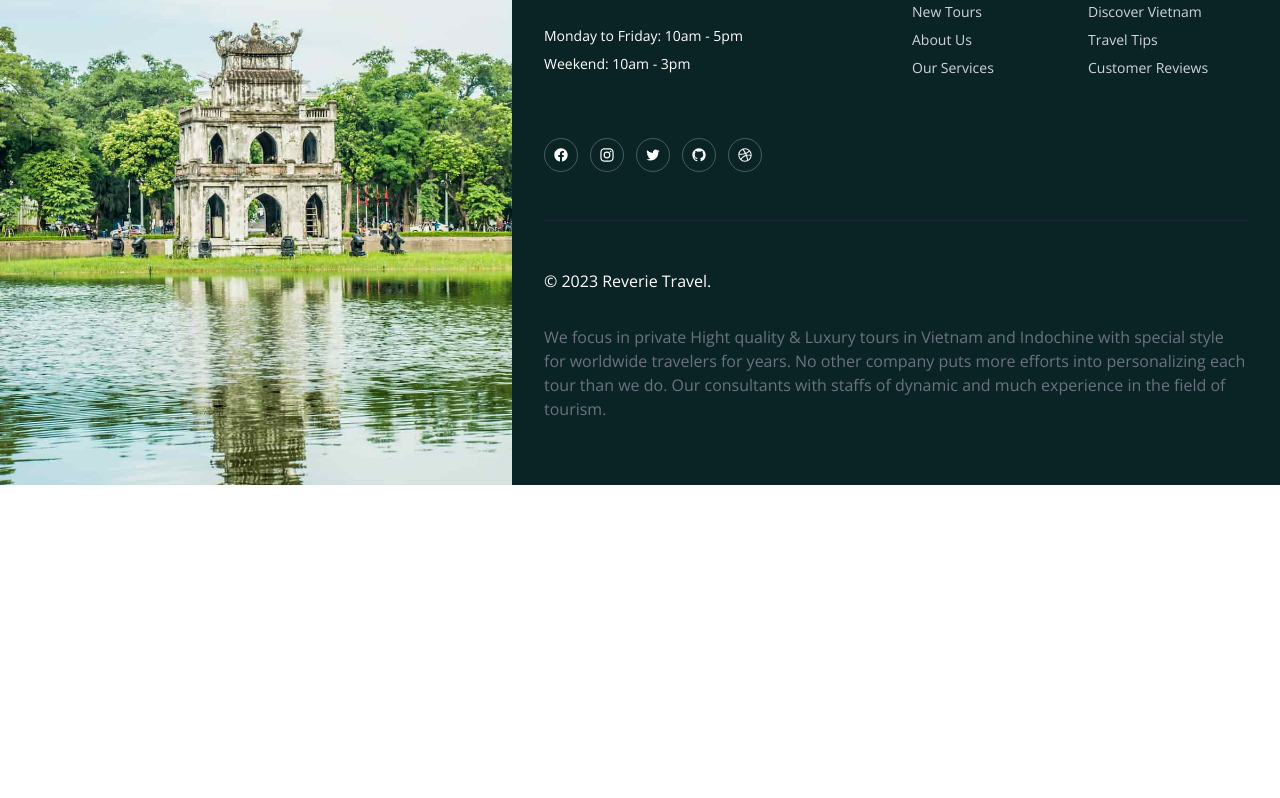
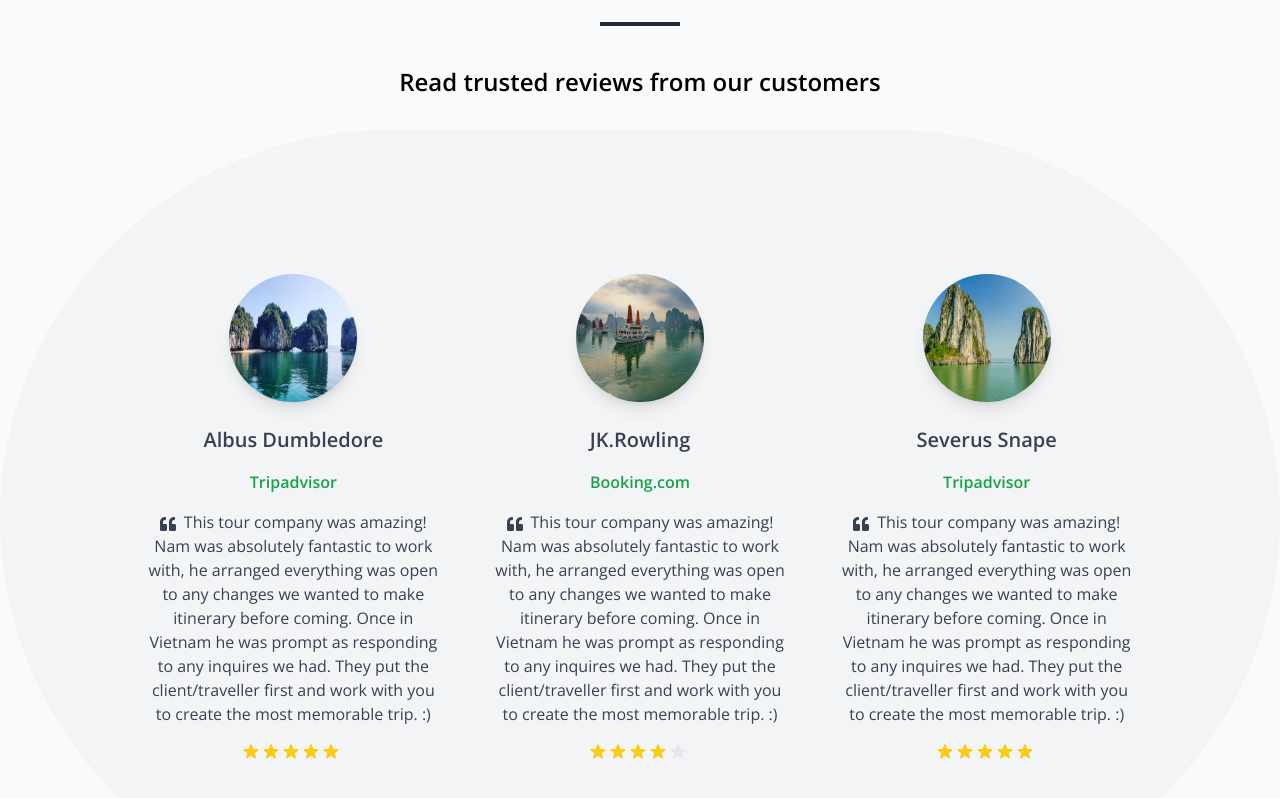
Before and after one commit to techEdge3030/vietnam-travel, a React (Vite) app: page / in a window 1280 px wide. Shown: the part 7482-8280 px from the top of the page. Before the commit the page ends 7967 px from the top, so only its background shows below. Built offline with nearby package versions, Linux system fonts and the light colour scheme; a web font is replaced by a local one.

Commit message:
add Reviews section to HomePage

```diff
--- /dev/null
+++ b/src/components/Review.jsx
@@ -0,0 +1,42 @@
+import React from 'react';
+import Stars from './Stars';
+
+const Review = ({ review }) => {
+  const { imageSrc, name, comment, stars, from } = review;
+  return (
+    <div className="mb-4 md:mb-0">
+      <div className="flex justify-center mb-6">
+        <img
+          src={imageSrc}
+          className="rounded-full shadow-lg w-32 h-32"
+          alt={name}
+        />
+      </div>
+      <h5 className="text-xl font-semibold mb-4">{name}</h5>
+      <h6 className="font-semibold text-green-600 mb-4 ">{from}</h6>
+      <p className="mb-4">
+        <svg
+          aria-hidden="true"
+          focusable="false"
+          data-prefix="fas"
+          data-icon="quote-left"
+          className="w-6 pr-2 inline-block"
+          role="img"
+          xmlns="http://www.w3.org/2000/svg"
+          viewBox="0 0 512 512"
+        >
+          <path
+            fill="currentColor"
+            d="M464 256h-80v-64c0-35.3 28.7-64 64-64h8c13.3 0 24-10.7 24-24V56c0-13.3-10.7-24-24-24h-8c-88.4 0-160 71.6-160 160v240c0 26.5 21.5 48 48 48h128c26.5 0 48-21.5 48-48V304c0-26.5-21.5-48-48-48zm-288 0H96v-64c0-35.3 28.7-64 64-64h8c13.3 0 24-10.7 24-24V56c0-13.3-10.7-24-24-24h-8C71.6 32 0 103.6 0 192v240c0 26.5 21.5 48 48 48h128c26.5 0 48-21.5 48-48V304c0-26.5-21.5-48-48-48z"
+          ></path>
+        </svg>
+        {comment}
+      </p>
+      <ul className="flex justify-center mb-0">
+        <Stars stars={stars} />
+      </ul>
+    </div>
+  );
+};
+
+export default Review;
--- /dev/null
+++ b/src/components/Reviews.jsx
@@ -0,0 +1,29 @@
+import React from 'react';
+import { SectionTitle } from '../components';
+import Review from './Review';
+import { reviews } from '../data';
+
+const Reviews = () => {
+  return (
+    <section className="section bg-gray-50" id="reviews">
+      {/* <section className="section bg-purple-100"> */}
+      <SectionTitle title="reviews" />
+      <p className="text-center text-lg sm:text-2xl font-semibold mb-8">
+        Read trusted reviews from our customers
+      </p>
+      <div className="section-center bg-gray-100 rounded-full sm:rounded-full">
+        <div className="max-w-5xl px-4 py-8 mx-auto">
+          <div className="my-20 text-gray-700">
+            <div className="grid md:grid-cols-3 gap-6 lg:gap-12 text-center">
+              {reviews.map(review => (
+                <Review key={review.id} review={review} />
+              ))}
+            </div>
+          </div>
+        </div>
+      </div>
+    </section>
+  );
+};
+
+export default Reviews;
--- /dev/null
+++ b/src/components/Stars.jsx
@@ -0,0 +1,50 @@
+import React from 'react';
+
+const Stars = ({ stars }) => {
+  const tempStars = Array.from({ length: 5 }, (_, index) => {
+    const oneStar = index + 1;
+    const halfStar = index + 0.5;
+    return (
+      <span key={index}>
+        {stars >= oneStar ? (
+          <svg
+            xmlns="http://www.w3.org/2000/svg"
+            className="w-5 h-5 text-yellow-400"
+            viewBox="0 0 20 20"
+            fill="currentColor"
+          >
+            <path d="M9.049 2.927c.3-.921 1.603-.921 1.902 0l1.07 3.292a1 1 0 00.95.69h3.462c.969 0 1.371 1.24.588 1.81l-2.8 2.034a1 1 0 00-.364 1.118l1.07 3.292c.3.921-.755 1.688-1.54 1.118l-2.8-2.034a1 1 0 00-1.175 0l-2.8 2.034c-.784.57-1.838-.197-1.539-1.118l1.07-3.292a1 1 0 00-.364-1.118L2.98 8.72c-.783-.57-.38-1.81.588-1.81h3.461a1 1 0 00.951-.69l1.07-3.292z" />
+          </svg>
+        ) : stars >= halfStar ? (
+          <svg
+            xmlns="http://www.w3.org/2000/svg"
+            className="w-5 h-5 text-yellow-400"
+            viewBox="0 0 20 20"
+            fill="currentColor"
+          >
+            <defs>
+              <linearGradient id="half" x1="0" x2="100%" y1="0" y2="0">
+                <stop offset="50%" stopColor="#e5e7eb"></stop>
+                <stop offset="50%" stopColor="#facc15"></stop>
+              </linearGradient>
+            </defs>
+            <path d="M9.049 2.927c.3-.921 1.603-.921 1.902 0l1.07 3.292a1 1 0 00.95.69h3.462c.969 0 1.371 1.24.588 1.81l-2.8 2.034a1 1 0 00-.364 1.118l1.07 3.292c.3.921-.755 1.688-1.54 1.118l-2.8-2.034a1 1 0 00-1.175 0l-2.8 2.034c-.784.57-1.838-.197-1.539-1.118l1.07-3.292a1 1 0 00-.364-1.118L2.98 8.72c-.783-.57-.38-1.81.588-1.81h3.461a1 1 0 00.951-.69l1.07-3.292z" />
+          </svg>
+        ) : (
+          <svg
+            xmlns="http://www.w3.org/2000/svg"
+            className="w-5 h-5 text-gray-200"
+            viewBox="0 0 20 20"
+            fill="currentColor"
+          >
+            <path d="M9.049 2.927c.3-.921 1.603-.921 1.902 0l1.07 3.292a1 1 0 00.95.69h3.462c.969 0 1.371 1.24.588 1.81l-2.8 2.034a1 1 0 00-.364 1.118l1.07 3.292c.3.921-.755 1.688-1.54 1.118l-2.8-2.034a1 1 0 00-1.175 0l-2.8 2.034c-.784.57-1.838-.197-1.539-1.118l1.07-3.292a1 1 0 00-.364-1.118L2.98 8.72c-.783-.57-.38-1.81.588-1.81h3.461a1 1 0 00.951-.69l1.07-3.292z" />
+          </svg>
+        )}
+      </span>
+    );
+  });
+
+  return <div className="flex -ml-1">{tempStars}</div>;
+};
+
+export default Stars;
--- a/src/components/index.jsx
+++ b/src/components/index.jsx
@@ -8,6 +8,8 @@ import Services from './Services';
 import FeaturedTours from './FeaturedTours';
 import PlacesToGo from './PlacesToGo';
 import NewTours from './NewTours';
+import Reviews from './Reviews';
+
 export {
   Navbar,
   Footer,
@@ -19,4 +21,5 @@ export {
   FeaturedTours,
   PlacesToGo,
   NewTours,
+  Reviews,
 };
--- a/src/pages/HomePage.jsx
+++ b/src/pages/HomePage.jsx
@@ -6,6 +6,7 @@ import {
   PlacesToGo,
   Services,
   NewTours,
+  Reviews,
 } from '../components';
 
 const HomePage = () => {
@@ -17,6 +18,7 @@ const HomePage = () => {
       <FeaturedTours />
       <PlacesToGo />
       <NewTours />
+      <Reviews />
     </>
   );
 };
```
